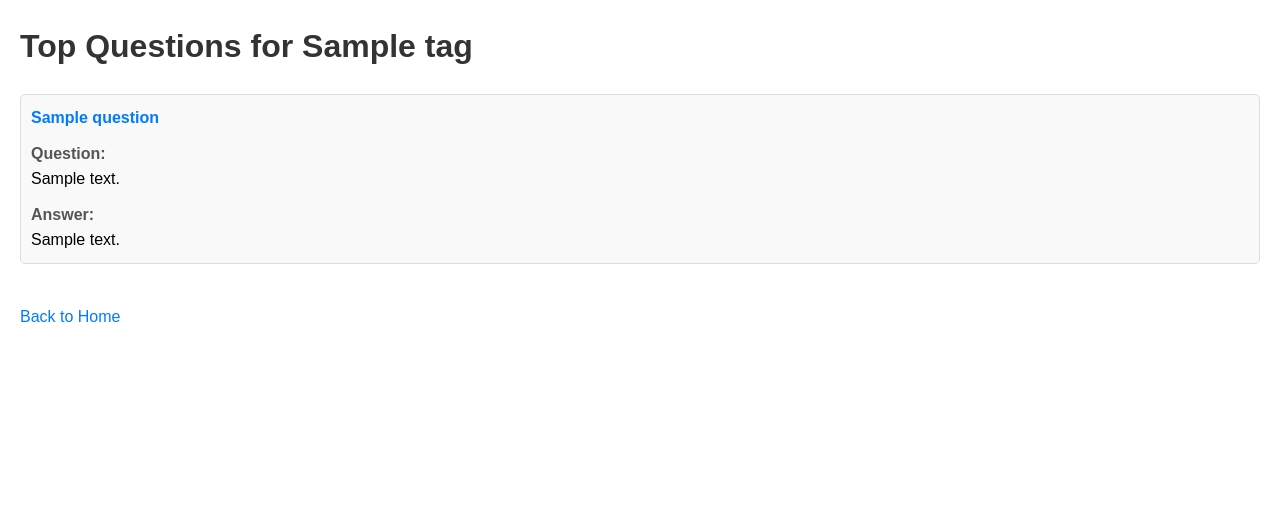
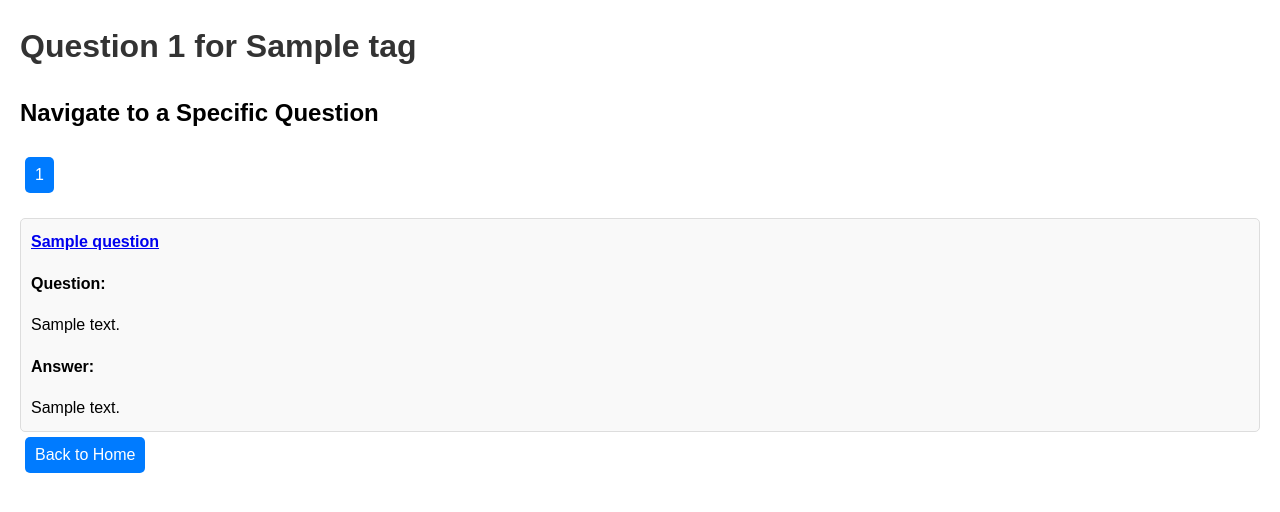
Before and after one commit to yutian-9264/learn-through-stackoverflow, a Flask app: template templates/questions.html in a window 1280 px wide. Shown: the top 512 px of the page. Run offline with Flask 2, Linux system fonts and the light colour scheme; the template is opened without the code that fills it: most values are stand-ins (such as "Sample title", 1, 10 or a date in 2020); some libraries are stand-ins or nearby versions.

Commit message:
set the selectable button named 1~5 so you can choose the one question one time

```diff
--- a/main.py
+++ b/main.py
@@ -17,6 +17,7 @@ import os
 from flask import Flask, jsonify, request, render_template
 from flask_cors import CORS  # Optional if not calling externally
 import requests
+import markdown  # Import the markdown library
 
 app = Flask(__name__)
 CORS(app)  # Optional
@@ -29,7 +30,7 @@ def get_top_questions(tag="python"):
         "sort": "votes",
         "tagged": tag,
         "site": "stackoverflow",
-        "pagesize": 2,
+        "pagesize": 5,
         "filter": "withbody"  # Use the 'withbody' filter to include the question body
     }
     response = requests.get(url, params=params)
@@ -51,14 +52,27 @@ def get_top_answer(answer_id):
 @app.route("/questions")
 def questions():
     tag = request.args.get("tag", "python")  # Default to 'python' if no tag is provided
+    index = request.args.get("index", 0)  # Default to the first question (index 0)
     questions = get_top_questions(tag)
-    for q in questions:
-        if 'accepted_answer_id' in q:
-            q['answer'] = get_top_answer(q['accepted_answer_id'])
+
+    index = int(index)
+    if 0 <= index < len(questions):
+        question = questions[index]
+        question['body'] = markdown.markdown(question.get('body', ''))
+        if 'accepted_answer_id' in question:
+            question['answer'] = markdown.markdown(get_top_answer(question['accepted_answer_id']))
         else:
-            q['answer'] = "No accepted answer"
-    # Render the questions.html template with the questions and tag
-    return render_template("questions.html", questions=questions, tag=tag)
+            question['answer'] = "No accepted answer"
+    else:
+        # If the index is invalid, return the first question by default
+        question = questions[0]
+        question['body'] = markdown.markdown(question.get('body', ''))
+        if 'accepted_answer_id' in question:
+            question['answer'] = markdown.markdown(get_top_answer(question['accepted_answer_id']))
+        else:
+            question['answer'] = "No accepted answer"
+
+    return render_template("questions.html", question=question, questions=questions, tag=tag, index=index + 1)
 
 @app.route("/")
 def home():
--- a/templates/questions.html
+++ b/templates/questions.html
@@ -3,16 +3,7 @@
 <head>
     <meta charset="UTF-8">
     <meta name="viewport" content="width=device-width, initial-scale=1.0">
-    <title>Top Questions for {{ tag }}</title>
-    <link rel="stylesheet" href="https://cdnjs.cloudflare.com/ajax/libs/highlight.js/11.8.0/styles/default.min.css">
-    <script src="https://cdnjs.cloudflare.com/ajax/libs/highlight.js/11.8.0/highlight.min.js"></script>
-    <script>
-        document.addEventListener("DOMContentLoaded", () => {
-            document.querySelectorAll("pre code").forEach((block) => {
-                hljs.highlightElement(block);
-            });
-        });
-    </script>
+    <title>Question {{ index }} for {{ tag }}</title>
     <style>
         body {
             font-family: Arial, sans-serif;
@@ -22,62 +13,42 @@
         h1 {
             color: #333;
         }
-        ul {
-            list-style-type: none;
-            padding: 0;
+        .button {
+            display: inline-block;
+            margin: 5px;
+            padding: 5px 10px;
+            background-color: #007BFF;
+            color: white;
+            text-decoration: none;
+            border-radius: 5px;
         }
-        li {
-            margin-bottom: 20px;
+        .button:hover {
+            background-color: #0056b3;
+        }
+        .question-container {
+            margin-top: 20px;
             padding: 10px;
             border: 1px solid #ddd;
             border-radius: 5px;
             background-color: #f9f9f9;
         }
-        a {
-            text-decoration: none;
-            color: #007BFF;
-        }
-        a:hover {
-            text-decoration: underline;
-        }
-        p {
-            margin: 10px 0 0;
-            color: #555;
-        }
-        pre {
-            background-color: #f4f4f4;
-            padding: 10px;
-            border-radius: 5px;
-            overflow-x: auto;
-        }
-        code {
-            font-family: "Courier New", Courier, monospace;
-            font-size: 14px;
-        }
-        .back-link {
-            display: inline-block;
-            margin-top: 20px;
-            text-decoration: none;
-            color: #007BFF;
-        }
-        .back-link:hover {
-            text-decoration: underline;
-        }
     </style>
 </head>
 <body>
-    <h1>Top Questions for {{ tag }}</h1>
-    <ul>
-        {% for question in questions %}
-            <li>
-                <strong><a href="{{ question.link }}" target="_blank">{{ question.title }}</a></strong>
-                <p><strong>Question:</strong></p>
-                <div>{{ question.body | safe }}</div> <!-- Render the question body as HTML -->
-                <p><strong>Answer:</strong></p>
-                <div>{{ question.answer | safe }}</div> <!-- Render the answer body as HTML -->
-            </li>
+    <h1>Question {{ index }} for {{ tag }}</h1>
+    <h2>Navigate to a Specific Question</h2>
+    <div>
+        {% for i in range(questions|length) %}
+            <a href="/questions?tag={{ tag }}&index={{ i }}" class="button">{{ i + 1 }}</a>
         {% endfor %}
-    </ul>
-    <a href="/" class="back-link">Back to Home</a>
+    </div>
+    <div class="question-container">
+        <strong><a href="{{ question.link }}" target="_blank">{{ question.title }}</a></strong>
+        <p><strong>Question:</strong></p>
+        <div>{{ question.body | safe }}</div>
+        <p><strong>Answer:</strong></p>
+        <div>{{ question.answer | safe }}</div>
+    </div>
+    <a href="/" class="button">Back to Home</a>
 </body>
 </html>
```
Also changed, not shown: templates/question_detail.html (added, +38 -0 lines).
